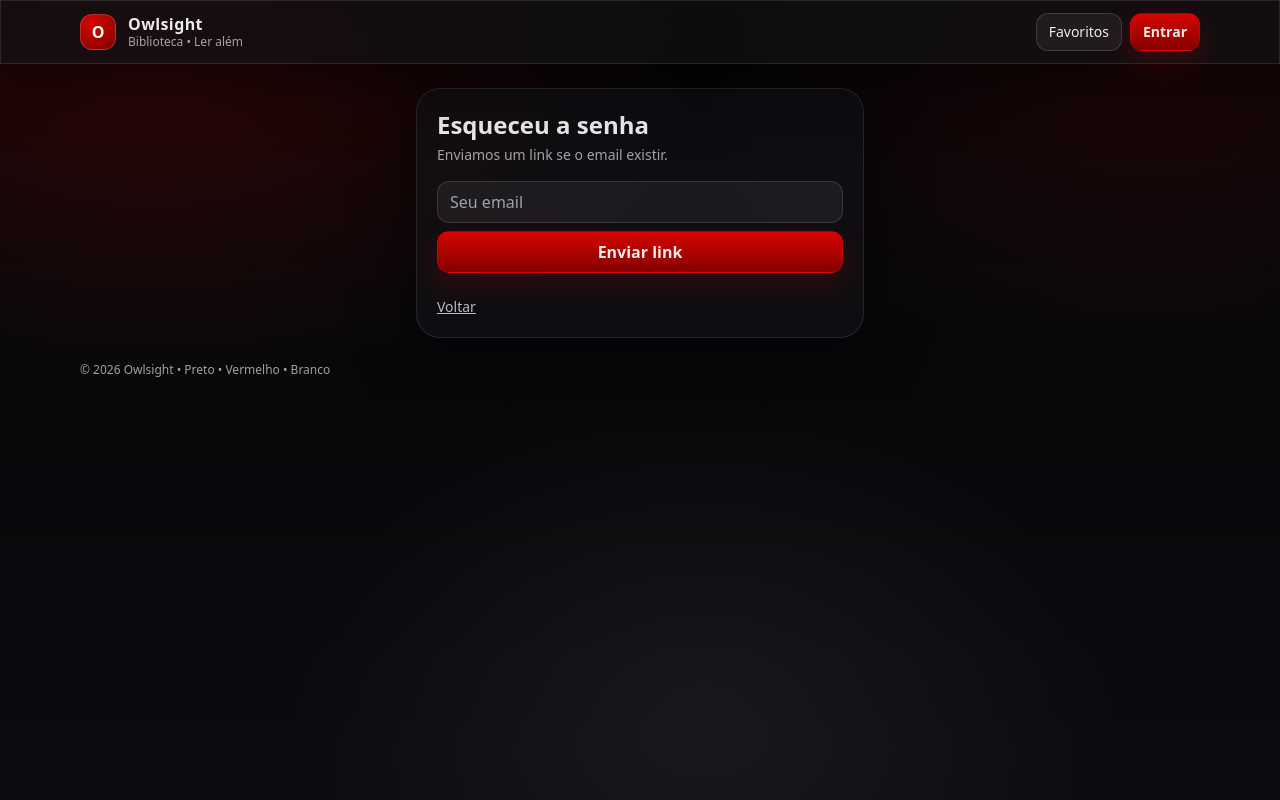
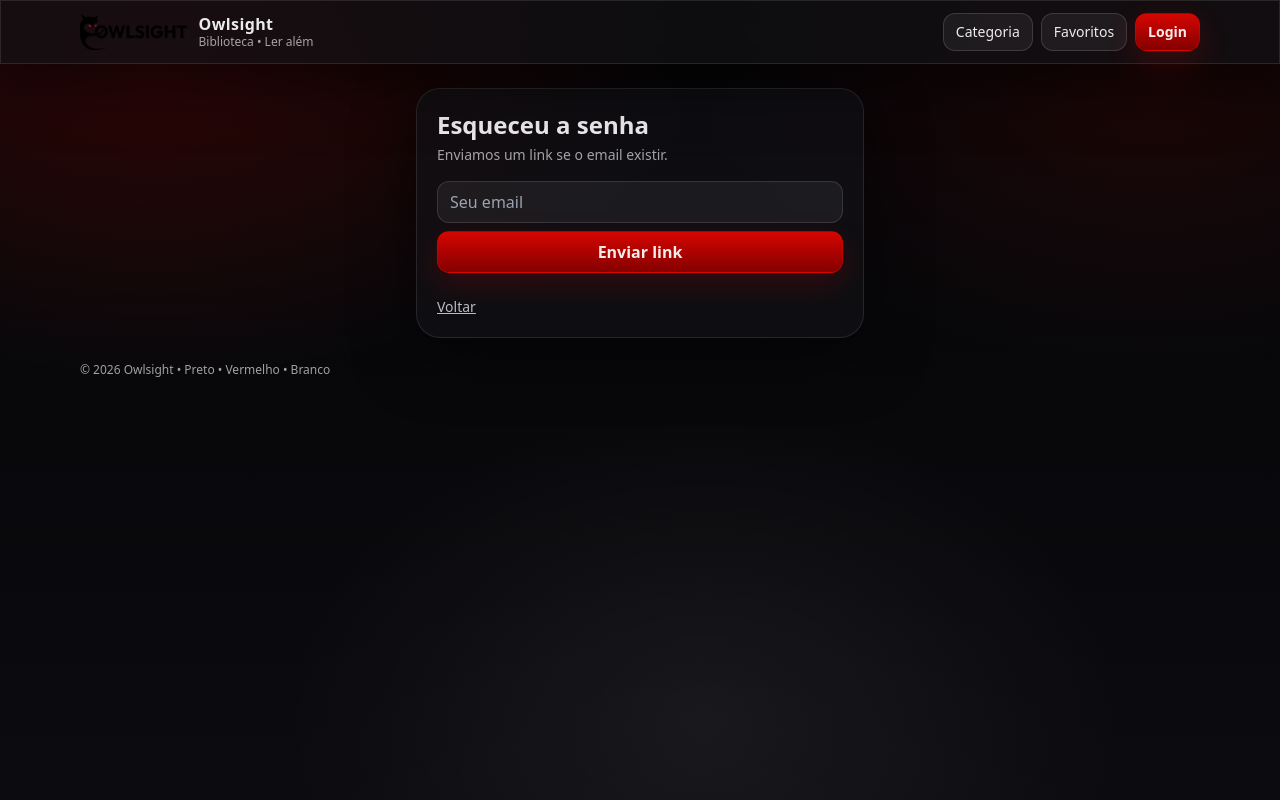
Before and after one commit to fernandomacombo/owlsight, a Django app: page /forgot-password/ in a window 1280 px wide. Run offline with Django 5.2, Linux system fonts and the light colour scheme; some libraries are stand-ins or nearby versions.

Commit message:
atualizado

```diff
--- a/frontend/templates/frontend/base.html
+++ b/frontend/templates/frontend/base.html
@@ -26,6 +27,7 @@
         radial-gradient(820px 520px at 90% 10%, rgba(225,6,0,.10), transparent 55%),
         radial-gradient(700px 520px at 55% 90%, rgba(255,255,255,.06), transparent 60%),
         linear-gradient(180deg, var(--bg0), var(--bg1));
+      overflow-x:hidden;
     }
 
     .glass{
@@ -81,26 +144,77 @@
   <!-- Top bar -->
   <header class="sticky top-0 z-30">
     <div class="glass soft-shadow">
-      <div class="max-w-6xl mx-auto px-4 py-3 flex items-center justify-between">
-        <a href="/" class="flex items-center gap-3">
-          <div class="w-9 h-9 rounded-xl grid place-items-center"
-               style="background: radial-gradient(circle at 30% 20%, rgba(225,6,0,.95), rgba(138,0,0,.95)); border:1px solid rgba(255,255,255,.18);">
-            <span class="font-black text-white">O</span>
-          </div>
-          <div class="leading-tight">
-            <div class="font-extrabold tracking-wide">Owlsight</div>
-            <div class="text-xs" style="color: var(--muted);">Biblioteca • Ler além</div>
+      <div class="max-w-6xl mx-auto px-4 py-3 flex items-center justify-between gap-3">
+        <a href="/" class="flex items-center gap-3 min-w-0">
+          <img src="{% static 'frontend/images/logo.png' %}" alt="Owlsight" class="h-9 w-auto object-contain" />
+          <div class="leading-tight min-w-0">
+            <div class="font-extrabold tracking-wide truncate">Owlsight</div>
+            <div class="text-xs truncate" style="color: var(--muted);">Biblioteca • Ler além</div>
           </div>
         </a>
 
-        <nav class="flex items-center gap-2">
+        {% url 'dashboard:home' as dash_url %}
+
+        <!-- Desktop nav (>= sm) -->
+        <nav class="hidden sm:flex items-center gap-2">
+          <a href="/categories/" class="btn px-3 py-2 rounded-xl text-sm">Categoria</a>
           <a href="/favorites/" class="btn px-3 py-2 rounded-xl text-sm">Favoritos</a>
-          <a id="loginBtnTop" href="/login/" class="btn-red px-3 py-2 rounded-xl text-sm font-semibold">Entrar</a>
-          <button id="logoutBtnTop" class="btn px-3 py-2 rounded-xl text-sm hidden">Sair</button>
+
+          {% if request.user.is_authenticated %}
+            <a href="/profile/" class="btn px-3 py-2 rounded-xl text-sm">Minha Conta</a>
+
+            {% if request.user.is_staff or request.user.is_superuser %}
+              {% if dash_url %}
+                <a href="{{ dash_url }}" class="btn-red px-3 py-2 rounded-xl text-sm font-semibold">Admin</a>
+              {% endif %}
+            {% endif %}
+
+            <form action="/api/auth/logout/" method="post" class="inline">
+              {% csrf_token %}
+              <button type="submit" class="btn px-3 py-2 rounded-xl text-sm">Sair</button>
+            </form>
+          {% else %}
+            <a href="/login/" class="btn-red px-3 py-2 rounded-xl text-sm font-semibold">Login</a>
+          {% endif %}
         </nav>
+
+        <!-- Mobile hamburger (< sm) -->
+        <button class="sm:hidden btn px-3 py-2 rounded-xl text-sm" type="button" onclick="openDrawer()" aria-label="Menu">
+          ☰
+        </button>
       </div>
     </div>
   </header>
+
+  <!-- Drawer (mobile) -->
+  <div id="drawerBackdrop" class="drawer-backdrop" onclick="closeDrawer(event)">
+    <div class="drawer" onclick="event.stopPropagation()">
+      <div class="head">
+        <div class="text-white/90 font-extrabold">Menu</div>
+        <button class="x" type="button" onclick="closeDrawer(event)">✕</button>
+      </div>
+
+      <a href="/categories/">Categoria <span>›</span></a>
+      <a href="/favorites/">Favoritos <span>›</span></a>
+
+      {% if request.user.is_authenticated %}
+        <a href="/profile/">Minha Conta <span>›</span></a>
+
+        {% if request.user.is_staff or request.user.is_superuser %}
+          {% if dash_url %}
+            <a href="{{ dash_url }}">Admin <span>›</span></a>
+          {% endif %}
+        {% endif %}
+
+        <form action="/api/auth/logout/" method="post">
+          {% csrf_token %}
+          <button type="submit">Sair <span>›</span></button>
+        </form>
+      {% else %}
+        <a href="/login/">Login <span>›</span></a>
+      {% endif %}
+    </div>
+  </div>
 
   <main class="max-w-6xl mx-auto px-4 py-6">
     {% block content %}{% endblock %}
@@ -115,27 +229,44 @@
   <script>
     document.getElementById("y").textContent = new Date().getFullYear();
 
-    function token(){ return localStorage.getItem("access"); }
-    (function topAuth(){
-      const t = token();
-      const loginBtn = document.getElementById("loginBtnTop");
-      const logoutBtn = document.getElementById("logoutBtnTop");
+    function openDrawer(){ document.getElementById("drawerBackdrop").classList.add("open"); }
+    function closeDrawer(e){
+      if(e) e.stopPropagation();
+      document.getElementById("drawerBackdrop").classList.remove("open");
+    }
+    document.addEventListener("click", (e) => {
+      const a = e.target.closest("#drawerBackdrop a");
+      if(a) closeDrawer();
+    });
+    document.addEventListener("keydown", (e) => {
+      if(e.key === "Escape") closeDrawer();
+    });
 
-      if(!loginBtn || !logoutBtn) return;
-
-      if(t){
-        loginBtn.classList.add("hidden");
-        logoutBtn.classList.remove("hidden");
-        logoutBtn.onclick = () => {
-          localStorage.removeItem("access");
-          localStorage.removeItem("refresh");
-          window.location.href = "/";
-        };
-      } else {
-        loginBtn.classList.remove("hidden");
-        logoutBtn.classList.add("hidden");
+    // ===== Cookies + CSRF + fetch (reutilizável em todas páginas) =====
+    function getCookie(name) {
+      const m = document.cookie.match(new RegExp("(^| )" + name + "=([^;]+)"));
+      return m ? decodeURIComponent(m[2]) : null;
+    }
+    function isUnsafe(method) {
+      return ["POST","PUT","PATCH","DELETE"].includes((method || "GET").toUpperCase());
+    }
+    async function apiFetch(url, options = {}) {
+      const opts = { ...options };
+      opts.credentials = "include";
+      opts.headers = opts.headers || {};
+      opts.headers["Accept"] = "application/json";
+      if (isUnsafe(opts.method)) {
+        const csrf = getCookie("csrftoken");
+        if (csrf) opts.headers["X-CSRFToken"] = csrf;
       }
-    })();
+      return fetch(url, opts);
+    }
+    let CSRF_READY = false;
+    async function ensureCsrf(){
+      if (CSRF_READY) return;
+      const res = await apiFetch("/api/csrf/");
+      if (res.ok) CSRF_READY = true;
+    }
   </script>
 
   {% block extra_js %}{% endblock %}
```
Also changed, not shown: other parts of frontend/templates/frontend/base.html (+62 -0 lines).
